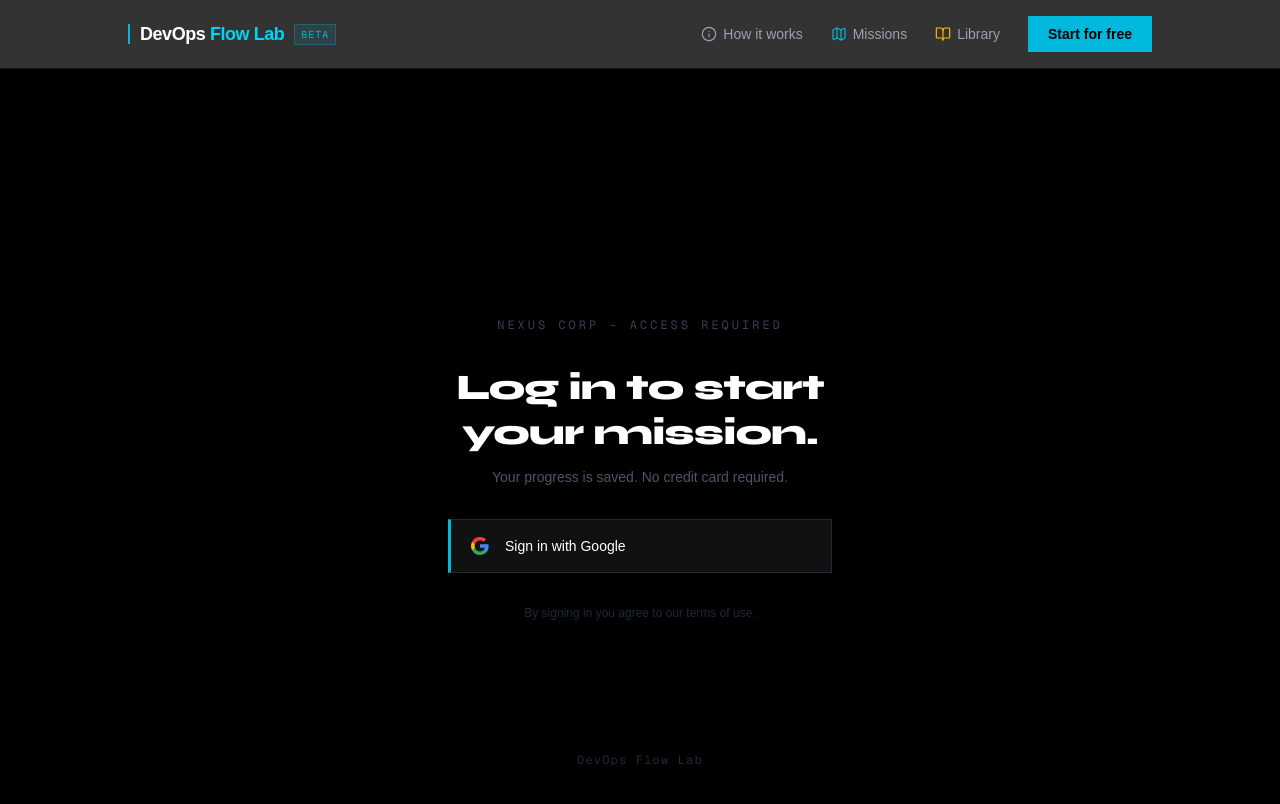
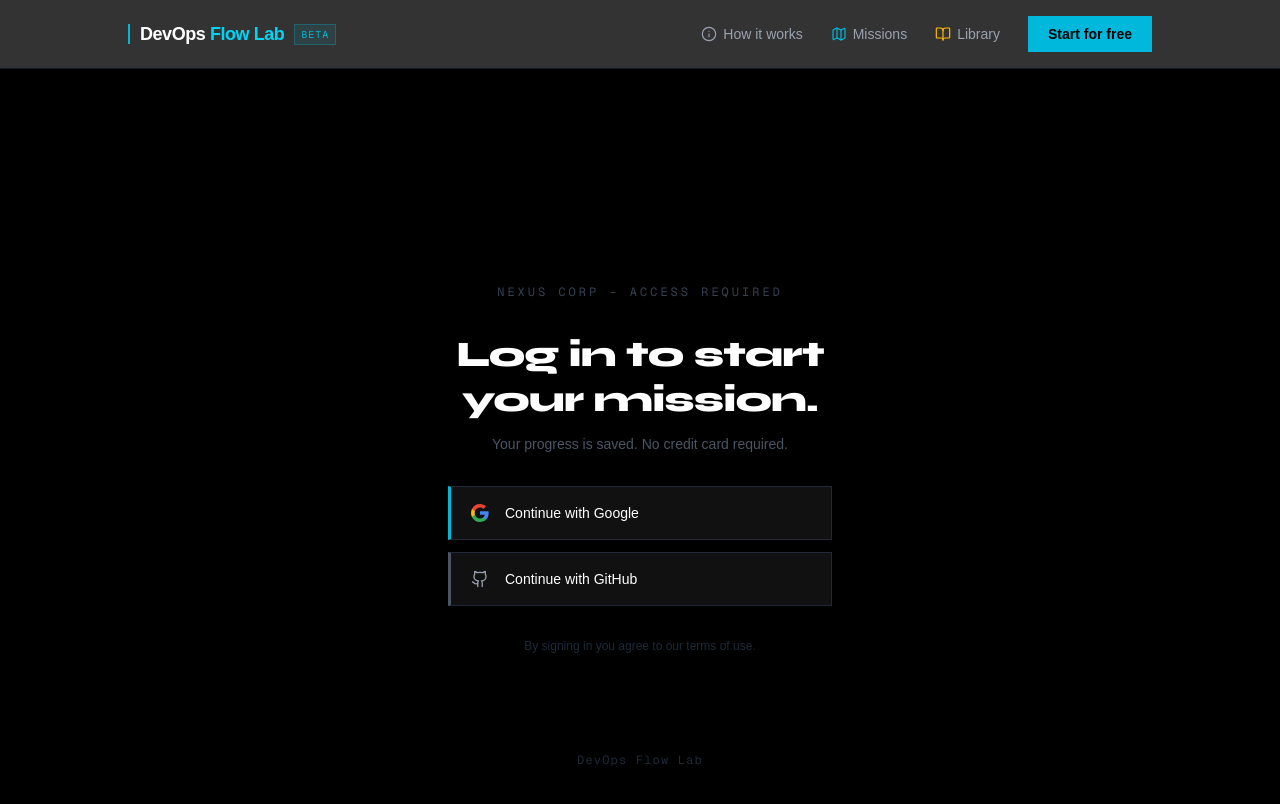
Before and after one commit to Criscadinu/devops-flow-lab, a Next.js app: page /signin in a window 1280 px wide. Shown: the top 804 px of the page. Built offline with nearby package versions, Linux system fonts and the light colour scheme; no server answers.

Commit message:
feat: add GitHub OAuth provider

```diff
--- a/src/app/(auth)/signin/page.tsx
+++ b/src/app/(auth)/signin/page.tsx
@@ -2,6 +2,7 @@
 
 import { signIn } from "next-auth/react";
 import { Syne } from "next/font/google";
+import { Github } from "lucide-react";
 
 const syne = Syne({ subsets: ["latin"], weight: ["700", "800"] });
 
@@ -54,7 +55,8 @@ export default function SignInPage() {
           </p>
         </div>
 
-        {/* Google sign-in button */}
+        {/* Sign-in buttons */}
+        <div className="w-full flex flex-col gap-3">
           <button
             onClick={() => signIn("google", { callbackUrl: "/dashboard" })}
             className="w-full flex items-center gap-4 px-5 py-4 text-sm font-medium text-white transition-opacity hover:opacity-80"
@@ -65,8 +67,22 @@ export default function SignInPage() {
             }}
           >
             <GoogleIcon />
-          <span className="flex-1 text-left">Sign in with Google</span>
+            <span className="flex-1 text-left">Continue with Google</span>
           </button>
+
+          <button
+            onClick={() => signIn("github", { callbackUrl: "/dashboard" })}
+            className="w-full flex items-center gap-4 px-5 py-4 text-sm font-medium text-white transition-opacity hover:opacity-80"
+            style={{
+              backgroundColor: "#111",
+              border: "1px solid rgb(31,41,55)",
+              borderLeft: "3px solid rgb(75,85,99)",
+            }}
+          >
+            <Github size={18} strokeWidth={1.75} className="text-gray-400 shrink-0" />
+            <span className="flex-1 text-left">Continue with GitHub</span>
+          </button>
+        </div>
 
         {/* Fine print */}
         <p className="text-xs text-gray-800">
--- a/src/auth.ts
+++ b/src/auth.ts
@@ -1,5 +1,6 @@
 import NextAuth from "next-auth"
 import Google from "next-auth/providers/google"
+import GitHub from "next-auth/providers/github"
 
 export const { handlers, signIn, signOut, auth } = NextAuth({
   trustHost: true,
@@ -8,6 +9,10 @@ export const { handlers, signIn, signOut, auth } = NextAuth({
       clientId: process.env.AUTH_GOOGLE_ID,
       clientSecret: process.env.AUTH_GOOGLE_SECRET,
     }),
+    GitHub({
+      clientId: process.env.AUTH_GITHUB_ID,
+      clientSecret: process.env.AUTH_GITHUB_SECRET,
+    }),
   ],
   pages: {
     signIn: "/signin",
```
Lines whose indentation alone changed are shown as unchanged.
